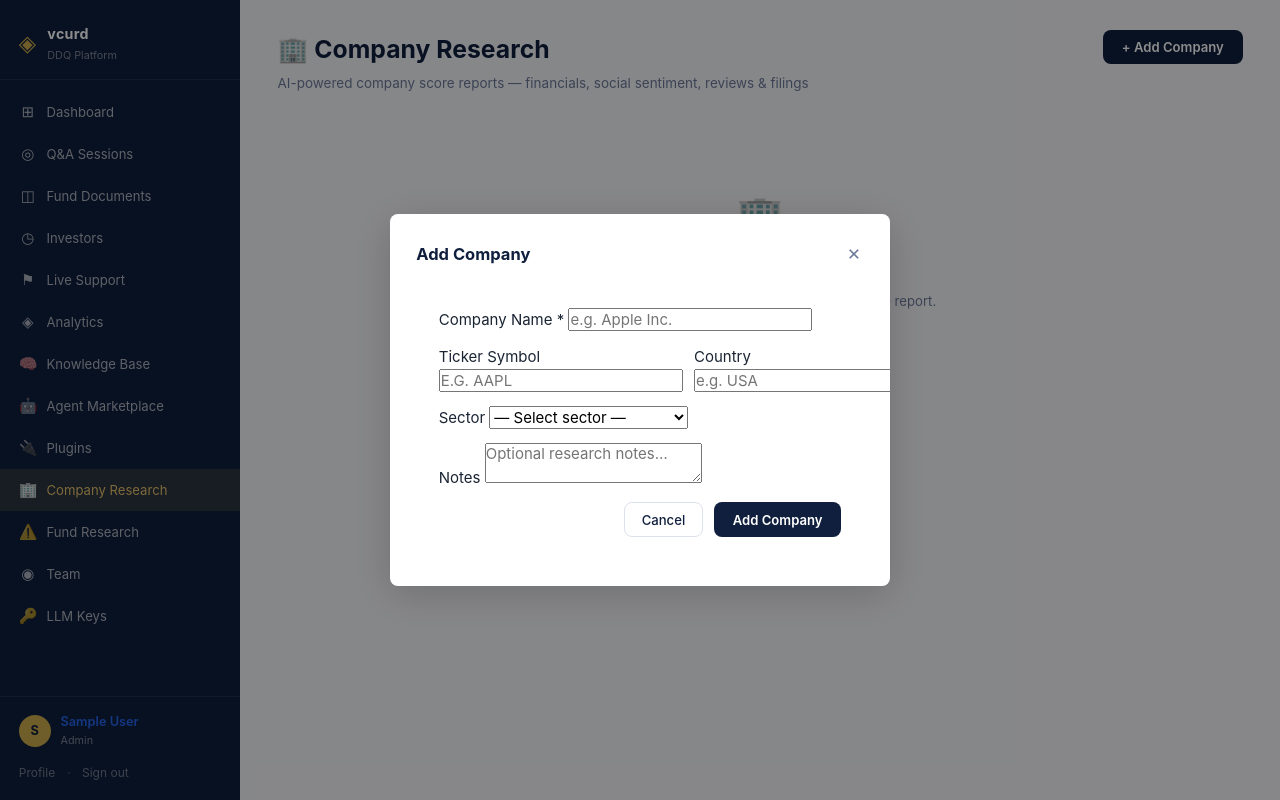
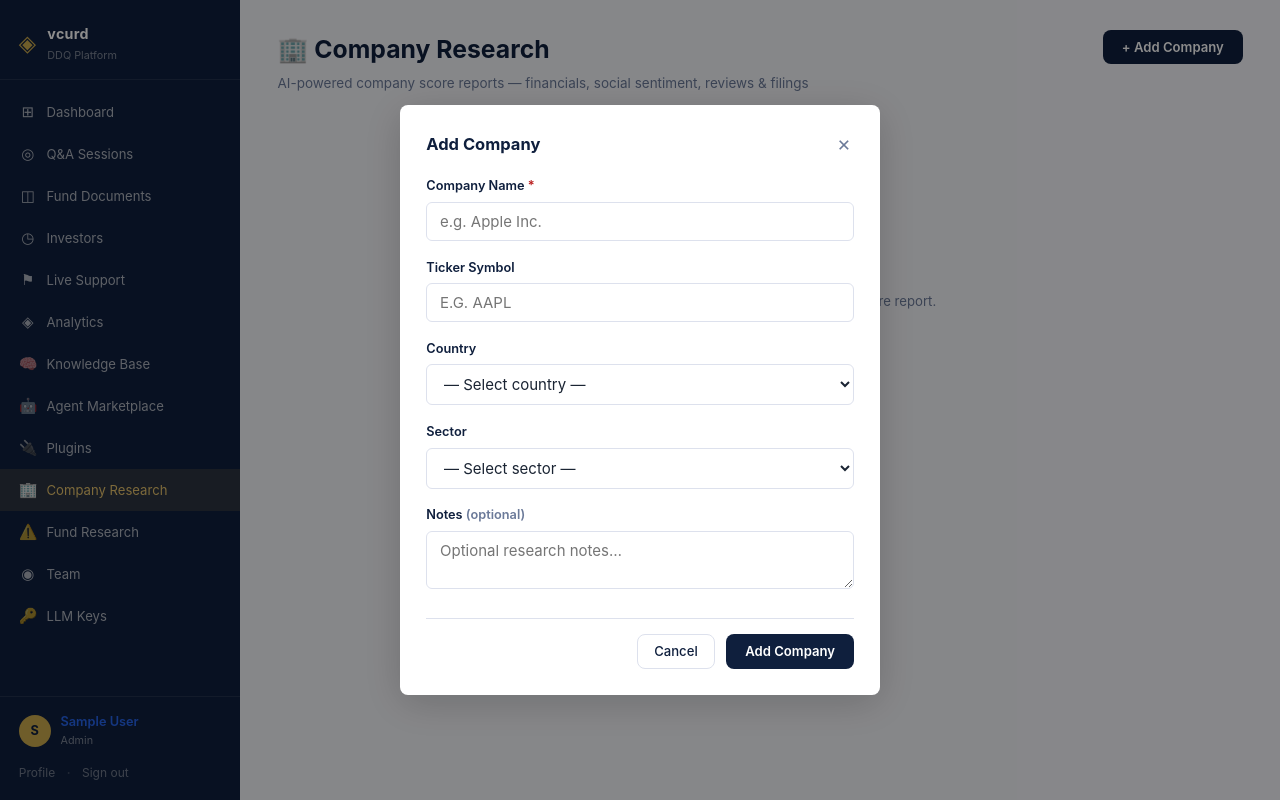
Before and after one commit to gyanjavascript-oss/rag, a Flask app: page /company-research in a window 1280 px wide, after a click on "+ Add Company". Run offline with Flask 3, Linux system fonts and the light colour scheme; the visitor is signed in with stand-in values (Sample User, id 1); data that the repository does not hold is empty; some libraries are stand-ins or nearby versions.

Commit message:
Fix company research modal layout and add country dropdown
- Replace form-group/form-label/form-input classes with field-group (correct CSS)
- Convert country text input to select dropdown with ~100 countries in both Add and Edit modals
- Add modal-footer class for button row
- Fix edit modal country select restore (set empty string fallback)
- Add sector empty option in edit modal

Co-Authored-By: Claude Sonnet 4.6 <noreply@anthropic.com>

```diff
--- a/templates/company_research.html
+++ b/templates/company_research.html
@@ -105,29 +105,41 @@
 
 <!-- Add Modal -->
 <div id="addModal" class="modal-overlay" style="display:none;">
-  <div class="modal" style="width:500px;">
+  <div class="modal">
     <div class="modal-header">
       <h3>Add Company</h3>
       <button class="modal-close" onclick="document.getElementById('addModal').style.display='none'">✕</button>
     </div>
-    <form method="POST" action="{{ url_for('company_research_add') }}" style="padding:1.5rem;display:flex;flex-direction:column;gap:.85rem;">
-      <div class="form-group">
-        <label class="form-label">Company Name *</label>
-        <input name="company_name" type="text" class="form-input" placeholder="e.g. Apple Inc." required>
+    <form method="POST" action="{{ url_for('company_research_add') }}">
+      <div class="field-group">
+        <label>Company Name <span class="required">*</span></label>
+        <input name="company_name" type="text" placeholder="e.g. Apple Inc." required>
       </div>
-      <div style="display:grid;grid-template-columns:1fr 1fr;gap:.75rem;">
-        <div class="form-group">
-          <label class="form-label">Ticker Symbol</label>
-          <input name="ticker" type="text" class="form-input" placeholder="e.g. AAPL" style="text-transform:uppercase;">
-        </div>
-        <div class="form-group">
-          <label class="form-label">Country</label>
-          <input name="country" type="text" class="form-input" placeholder="e.g. USA">
-        </div>
+      <div class="field-group">
+        <label>Ticker Symbol</label>
+        <input name="ticker" type="text" placeholder="e.g. AAPL" style="text-transform:uppercase;">
       </div>
-      <div class="form-group">
-        <label class="form-label">Sector</label>
-        <select name="sector" class="form-input">
+      <div class="field-group">
+        <label>Country</label>
+        <select name="country">
+          <option value="">— Select country —</option>
+          {% for ctry in ['Afghanistan','Albania','Algeria','Angola','Argentina','Armenia','Australia','Austria','Azerbaijan',
+            'Bahrain','Bangladesh','Belarus','Belgium','Bolivia','Bosnia','Botswana','Brazil','Bulgaria',
+            'Cambodia','Cameroon','Canada','Chile','China','Colombia','Costa Rica','Croatia','Cyprus','Czech Republic',
+            'Denmark','Dominican Republic','Ecuador','Egypt','Estonia','Ethiopia','Finland','France','Georgia',
+            'Germany','Ghana','Greece','Guatemala','Honduras','Hong Kong','Hungary','Iceland','India','Indonesia',
+            'Iran','Iraq','Ireland','Israel','Italy','Jamaica','Japan','Jordan','Kazakhstan','Kenya','Kuwait',
+            'Latvia','Lebanon','Lithuania','Luxembourg','Malaysia','Mexico','Morocco','Netherlands','New Zealand',
+            'Nigeria','Norway','Oman','Pakistan','Panama','Peru','Philippines','Poland','Portugal','Qatar',
+            'Romania','Russia','Saudi Arabia','Serbia','Singapore','Slovakia','Slovenia','South Africa',
+            'South Korea','Spain','Sri Lanka','Sweden','Switzerland','Taiwan','Tanzania','Thailand','Turkey',
+            'UAE','Uganda','UK','Ukraine','Uruguay','USA','Uzbekistan','Venezuela','Vietnam','Zimbabwe'] %}
+          <option>{{ ctry }}</option>{% endfor %}
+        </select>
+      </div>
+      <div class="field-group">
+        <label>Sector</label>
+        <select name="sector">
           <option value="">— Select sector —</option>
           {% for s in ['Technology','Healthcare','Financials','Consumer Discretionary','Consumer Staples',
             'Energy','Materials','Industrials','Real Estate','Utilities','Communication Services',
@@ -135,11 +147,11 @@
           <option>{{ s }}</option>{% endfor %}
         </select>
       </div>
-      <div class="form-group">
-        <label class="form-label">Notes</label>
-        <textarea name="notes" class="form-input" rows="2" placeholder="Optional research notes…"></textarea>
+      <div class="field-group">
+        <label>Notes <span class="muted">(optional)</span></label>
+        <textarea name="notes" rows="2" placeholder="Optional research notes…"></textarea>
       </div>
-      <div style="display:flex;gap:.75rem;justify-content:flex-end;">
+      <div class="modal-footer">
         <button type="button" class="btn-outline" onclick="document.getElementById('addModal').style.display='none'">Cancel</button>
         <button type="submit" class="btn-primary">Add Company</button>
       </div>
@@ -149,40 +161,53 @@
 
 <!-- Edit Modal -->
 <div id="editModal" class="modal-overlay" style="display:none;">
-  <div class="modal" style="width:500px;">
+  <div class="modal">
     <div class="modal-header">
       <h3>Edit Company</h3>
       <button class="modal-close" onclick="document.getElementById('editModal').style.display='none'">✕</button>
     </div>
-    <form id="editForm" method="POST" style="padding:1.5rem;display:flex;flex-direction:column;gap:.85rem;">
-      <div class="form-group">
-        <label class="form-label">Company Name *</label>
-        <input id="edit_name" name="company_name" type="text" class="form-input" required>
+    <form id="editForm" method="POST">
+      <div class="field-group">
+        <label>Company Name <span class="required">*</span></label>
+        <input id="edit_name" name="company_name" type="text" required>
       </div>
-      <div style="display:grid;grid-template-columns:1fr 1fr;gap:.75rem;">
-        <div class="form-group">
-          <label class="form-label">Ticker</label>
-          <input id="edit_ticker" name="ticker" type="text" class="form-input" style="text-transform:uppercase;">
-        </div>
-        <div class="form-group">
-          <label class="form-label">Country</label>
-          <input id="edit_country" name="country" type="text" class="form-input">
-        </div>
+      <div class="field-group">
+        <label>Ticker</label>
+        <input id="edit_ticker" name="ticker" type="text" style="text-transform:uppercase;">
       </div>
-      <div class="form-group">
-        <label class="form-label">Sector</label>
-        <select id="edit_sector" name="sector" class="form-input">
+      <div class="field-group">
+        <label>Country</label>
+        <select id="edit_country" name="country">
+          <option value="">— Select country —</option>
+          {% for ctry in ['Afghanistan','Albania','Algeria','Angola','Argentina','Armenia','Australia','Austria','Azerbaijan',
+            'Bahrain','Bangladesh','Belarus','Belgium','Bolivia','Bosnia','Botswana','Brazil','Bulgaria',
+            'Cambodia','Cameroon','Canada','Chile','China','Colombia','Costa Rica','Croatia','Cyprus','Czech Republic',
+            'Denmark','Dominican Republic','Ecuador','Egypt','Estonia','Ethiopia','Finland','France','Georgia',
+            'Germany','Ghana','Greece','Guatemala','Honduras','Hong Kong','Hungary','Iceland','India','Indonesia',
+            'Iran','Iraq','Ireland','Israel','Italy','Jamaica','Japan','Jordan','Kazakhstan','Kenya','Kuwait',
+            'Latvia','Lebanon','Lithuania','Luxembourg','Malaysia','Mexico','Morocco','Netherlands','New Zealand',
+            'Nigeria','Norway','Oman','Pakistan','Panama','Peru','Philippines','Poland','Portugal','Qatar',
+            'Romania','Russia','Saudi Arabia','Serbia','Singapore','Slovakia','Slovenia','South Africa',
+            'South Korea','Spain','Sri Lanka','Sweden','Switzerland','Taiwan','Tanzania','Thailand','Turkey',
+            'UAE','Uganda','UK','Ukraine','Uruguay','USA','Uzbekistan','Venezuela','Vietnam','Zimbabwe'] %}
+          <option>{{ ctry }}</option>{% endfor %}
+        </select>
+      </div>
+      <div class="field-group">
+        <label>Sector</label>
+        <select id="edit_sector" name="sector">
+          <option value="">— Select sector —</option>
           {% for s in ['Technology','Healthcare','Financials','Consumer Discretionary','Consumer Staples',
             'Energy','Materials','Industrials','Real Estate','Utilities','Communication Services',
             'E-Commerce','Crypto/Blockchain','Automotive','Aerospace','Retail','Media','Education','Other'] %}
           <option>{{ s }}</option>{% endfor %}
         </select>
       </div>
-      <div class="form-group">
-        <label class="form-label">Notes</label>
-        <textarea id="edit_notes" name="notes" class="form-input" rows="2"></textarea>
+      <div class="field-group">
+        <label>Notes <span class="muted">(optional)</span></label>
+        <textarea id="edit_notes" name="notes" rows="2" placeholder="Optional research notes…"></textarea>
       </div>
-      <div style="display:flex;gap:.75rem;justify-content:flex-end;">
+      <div class="modal-footer">
         <button type="button" class="btn-outline" onclick="document.getElementById('editModal').style.display='none'">Cancel</button>
         <button type="submit" class="btn-primary">Save Changes</button>
       </div>
@@ -196,7 +221,9 @@ function openEdit(btn) {
   document.getElementById('editForm').action = '/company-research/' + d.editId + '/edit';
   document.getElementById('edit_name').value    = d.editName;
   document.getElementById('edit_ticker').value  = d.editTicker;
-  document.getElementById('edit_country').value = d.editCountry;
+  const cSel = document.getElementById('edit_country');
+  cSel.value = d.editCountry;
+  if (!cSel.value) cSel.value = '';
   document.getElementById('edit_sector').value  = d.editSector;
   document.getElementById('edit_notes').value   = d.editNotes;
   document.getElementById('editModal').style.display = 'flex';
```
Also changed, not shown: 1 other file.
